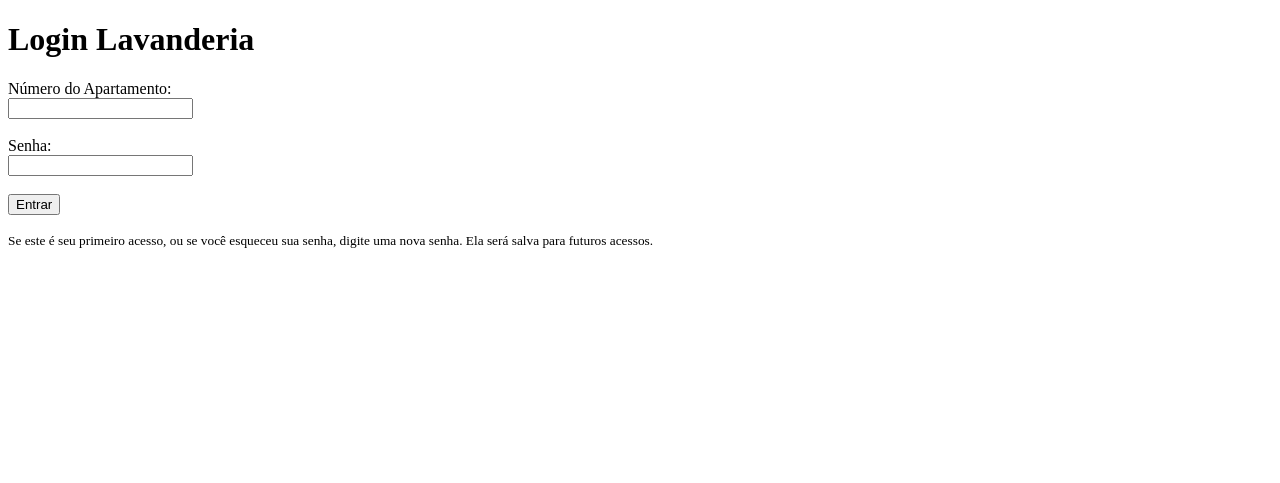
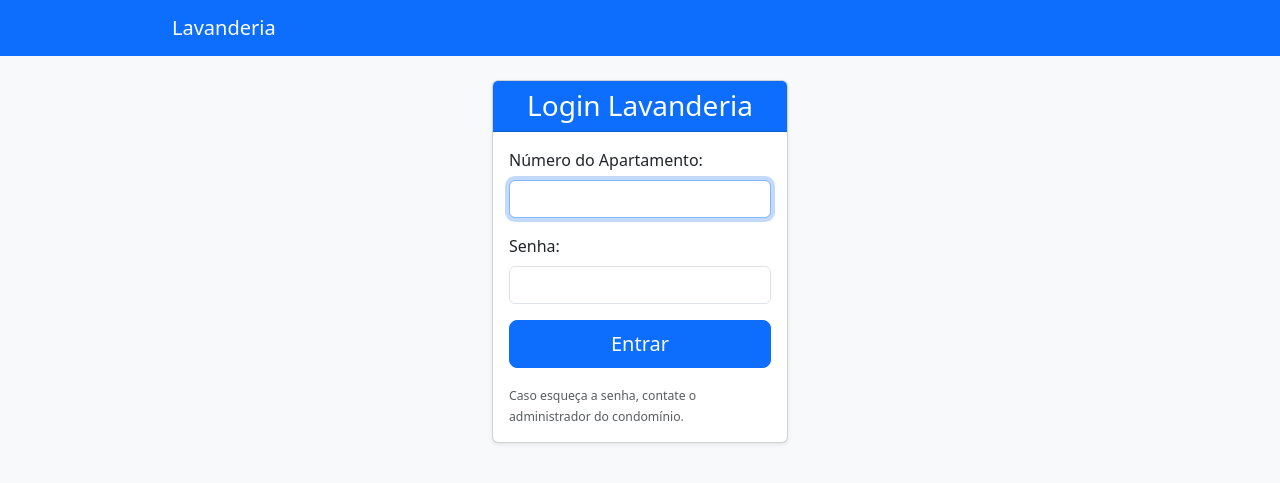
Before and after one commit to rotirotirafa/laundry-iot, a Django app: page /login/ in a window 1280 px wide. Shown: the top 483 px of the page. Run offline with Django 5.2, Linux system fonts and the light colour scheme.

Commit message:
ajustes finos

```diff
--- a/laundry/templates/base.html
+++ b/laundry/templates/base.html
@@ -19,8 +19,11 @@
 </head>
 <body>
     <nav class="navbar navbar-expand-lg navbar-dark bg-primary mb-4">
-        <div class="container">
-            <a class="navbar-brand" href="#">Lavanderia IoT</a>
+        <div class="container d-flex justify-content-between align-items-center">
+            <a class="navbar-brand" href="#">Lavanderia</a>
+            {% if request.session.inquilino_id %}
+                <a href="{% url 'laundry:logout' %}" class="btn btn-outline-light btn-sm">Sair</a>
+            {% endif %}
         </div>
     </nav>
 
--- a/laundry/templates/home.html
+++ b/laundry/templates/home.html
@@ -40,9 +40,9 @@
                     {% endif %}
                 </p>
 
-                {% if maquina.status == 'DISPONIVEL' and inquilino.creditos >= maquina.custo_creditos %}
+                {% if maquina.status == 'Disponível' and inquilino.creditos >= maquina.custo_creditos %}
                     <a href="{% url 'laundry:usar_maquina' maquina_id=maquina.id %}" class="btn btn-success">Usar</a>
-                {% elif maquina.status == 'DISPONIVEL' and inquilino.creditos < maquina.custo_creditos %}
+                {% elif maquina.status == 'Disponível' and inquilino.creditos < maquina.custo_creditos %}
                     <button class="btn btn-secondary" disabled>Créditos insuficientes</button>
                 {% endif %}
             </div>
--- a/laundry/templates/login.html
+++ b/laundry/templates/login.html
@@ -1,29 +1,46 @@
-<!DOCTYPE html>
-<html>
-<head>
-    <title>Login</title>
-</head>
-<body>
-    <h1>Login Lavanderia</h1>
+{% extends 'base.html' %}
 
+{% block title %}Login - Lavanderia{% endblock %}
+
+{% block content %}
+<div class="row justify-content-center">
+    <div class="col-md-6 col-lg-4">
+        <div class="card shadow-sm">
+            <div class="card-header bg-primary text-white">
+                <h3 class="card-title mb-0 text-center">Login Lavanderia</h3>
+            </div>
+            <div class="card-body">
                 {% if messages %}
-        <ul class="messages">
                     {% for message in messages %}
-                <li style="color: red;">{{ message }}</li>
+                        <div class="alert alert-{{ message.tags }} alert-dismissible fade show" role="alert">
+                            {{ message }}
+                            <button type="button" class="btn-close" data-bs-dismiss="alert" aria-label="Close"></button>
+                        </div>
                     {% endfor %}
-        </ul>
                 {% endif %}
 
                 <form method="post">
                     {% csrf_token %}
-        <label for="apartamento">Número do Apartamento:</label><br>
-        <input type="text" id="apartamento" name="apartamento" required><br><br>
+                    <div class="mb-3">
+                        <label for="apartamento" class="form-label">Número do Apartamento:</label>
+                        <input type="text" class="form-control" id="apartamento" name="apartamento" required autofocus>
+                    </div>
 
-        <label for="password">Senha:</label><br>
-        <input type="password" id="password" name="password" required><br><br>
+                    <div class="mb-3">
+                        <label for="password" class="form-label">Senha:</label>
+                        <input type="password" class="form-control" id="password" name="password" required>
+                    </div>
 
-        <input type="submit" value="Entrar">
+                    <div class="d-grid">
+                        <button type="submit" class="btn btn-primary btn-lg">Entrar</button>
+                    </div>
                 </form>
-    <p><small>Se este é seu primeiro acesso, ou se você esqueceu sua senha, digite uma nova senha. Ela será salva para futuros acessos.</small></p>
-</body>
-</html>
+
+                <p class="text-muted small mt-3 mb-0">
+                    <small>Caso esqueça a senha, contate o administrador do condomínio.</small>
+                </p>
+            </div>
+        </div>
+    </div>
+</div>
+{% endblock %}
--- a/laundry/urls.py
+++ b/laundry/urls.py
@@ -10,4 +10,5 @@ urlpatterns = [
     path('home/', views.home_view, name='home'),
     path('usar/<int:maquina_id>/', views.usar_maquina_view, name='usar_maquina'),
     path('sucesso/', views.sucesso_view, name='sucesso'),
+    path('logout/', views.logout_view, name='logout'),
 ]
--- a/laundry/views.py
+++ b/laundry/views.py
@@ -76,7 +76,7 @@ def home_view(request):
         'maquinas': maquinas_list,
         'creditos_disponiveis': max(0, get_object_or_404(Inquilino, pk=inquilino_id).creditos),
     }
-    return render(request, 'home.html')
+    return render(request, 'home.html', context)
 
 def usar_maquina_view(request, maquina_id):
     inquilino_id = request.session.get('inquilino_id')
@@ -152,3 +152,9 @@ def sucesso_view(request):
         'creditos': inquilino.creditos,
     }
     return render(request, 'sucesso.html', context)
+
+def logout_view(request):
+    """Realiza logout do usuário, limpando a sessão e redirecionando para a landing page."""
+    request.session.flush()
+    messages.success(request, 'Você saiu com sucesso!')
+    return redirect('laundry:landing_page')
--- a/requirements.txt
+++ b/requirements.txt
@@ -1,3 +1,4 @@
 Django>=5.0
 django-q>=1.5
 psycopg2-binary
+requests>=2.32.0
```
Also changed, not shown: docker-compose.yml (+14 -16 lines), laundry/services.py (+8 -5 lines), laundry/templates/landing.html (+7 -3 lines), laundry/tests/test_services.py (+9 -4 lines). Lines whose indentation alone changed are shown as unchanged.
